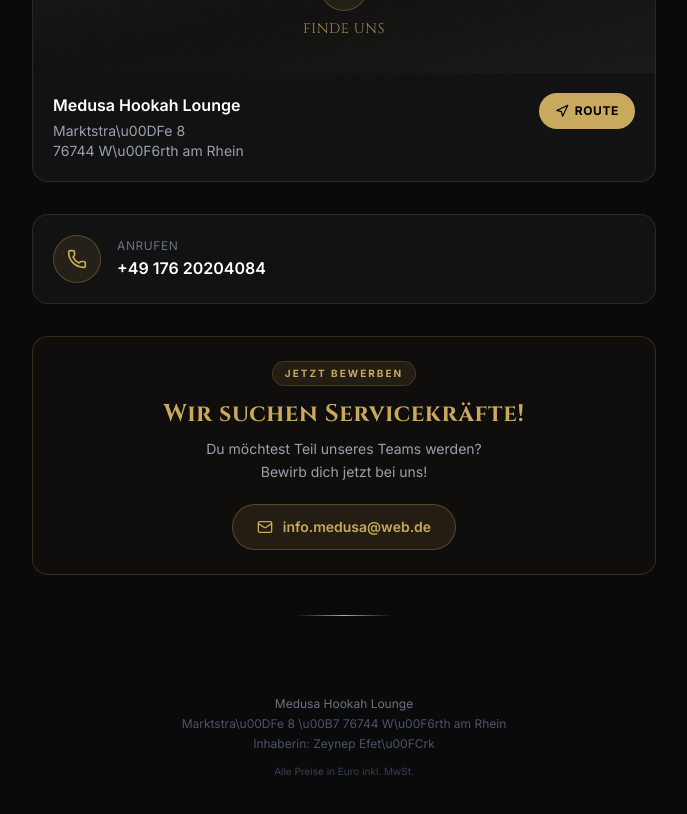
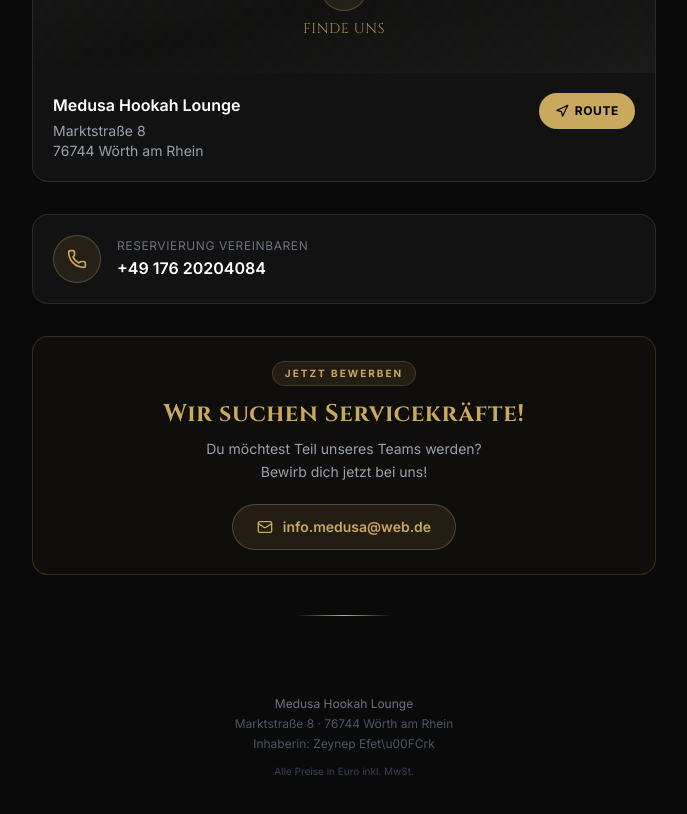
Before and after one commit to dennisgabriel-stack/Medusa-Card, a Next.js app: page / in a window 1280 px wide. Shown: the part 3520-4334 px from the top of the page, without its empty margins (296-983 px from the left). Built offline with nearby package versions, Linux system fonts and the light colour scheme.

Commit message:
fix: Fix unicode rendering (Marktstraße, Wörth) and rename to Reservierung
- Wrap German special chars in JSX expressions so they render correctly
- Change "Anrufen" to "Reservierung vereinbaren"

https://claude.ai/code/session_01JrnvgzbHRXNLXMBP36N9aC

```diff
--- a/src/app/page.tsx
+++ b/src/app/page.tsx
@@ -229,10 +229,10 @@ export default function Home() {
                       Medusa Hookah Lounge
                     </h3>
                     <p className="text-sm text-gray-400">
-                      Marktstra\u00DFe 8
+                      {"Marktstra\u00DFe 8"}
                     </p>
                     <p className="text-sm text-gray-400">
-                      76744 W\u00F6rth am Rhein
+                      {"76744 W\u00F6rth am Rhein"}
                     </p>
                   </div>
                   <div className="flex items-center gap-1.5 px-4 py-2.5 rounded-full bg-gold text-black font-bold text-xs tracking-wider uppercase group-hover:bg-gold-light transition-colors shrink-0">
@@ -262,7 +262,7 @@ export default function Home() {
               </div>
               <div>
                 <p className="text-xs text-gray-500 uppercase tracking-wider mb-0.5">
-                  {locale === "de" ? "Anrufen" : "Call Us"}
+                  {locale === "de" ? "Reservierung vereinbaren" : "Make a Reservation"}
                 </p>
                 <p className="text-base font-semibold text-white">
                   +49 176 20204084
@@ -329,7 +329,7 @@ export default function Home() {
               Medusa Hookah Lounge
             </p>
             <p className="text-xs text-gray-600 mb-1">
-              Marktstra\u00DFe 8 \u00B7 76744 W\u00F6rth am Rhein
+              {"Marktstra\u00DFe 8 \u00B7 76744 W\u00F6rth am Rhein"}
             </p>
             <p className="text-xs text-gray-600 mb-3">
               {locale === "de" ? "Inhaberin" : "Owner"}: Zeynep Efet\u00FCrk
```
